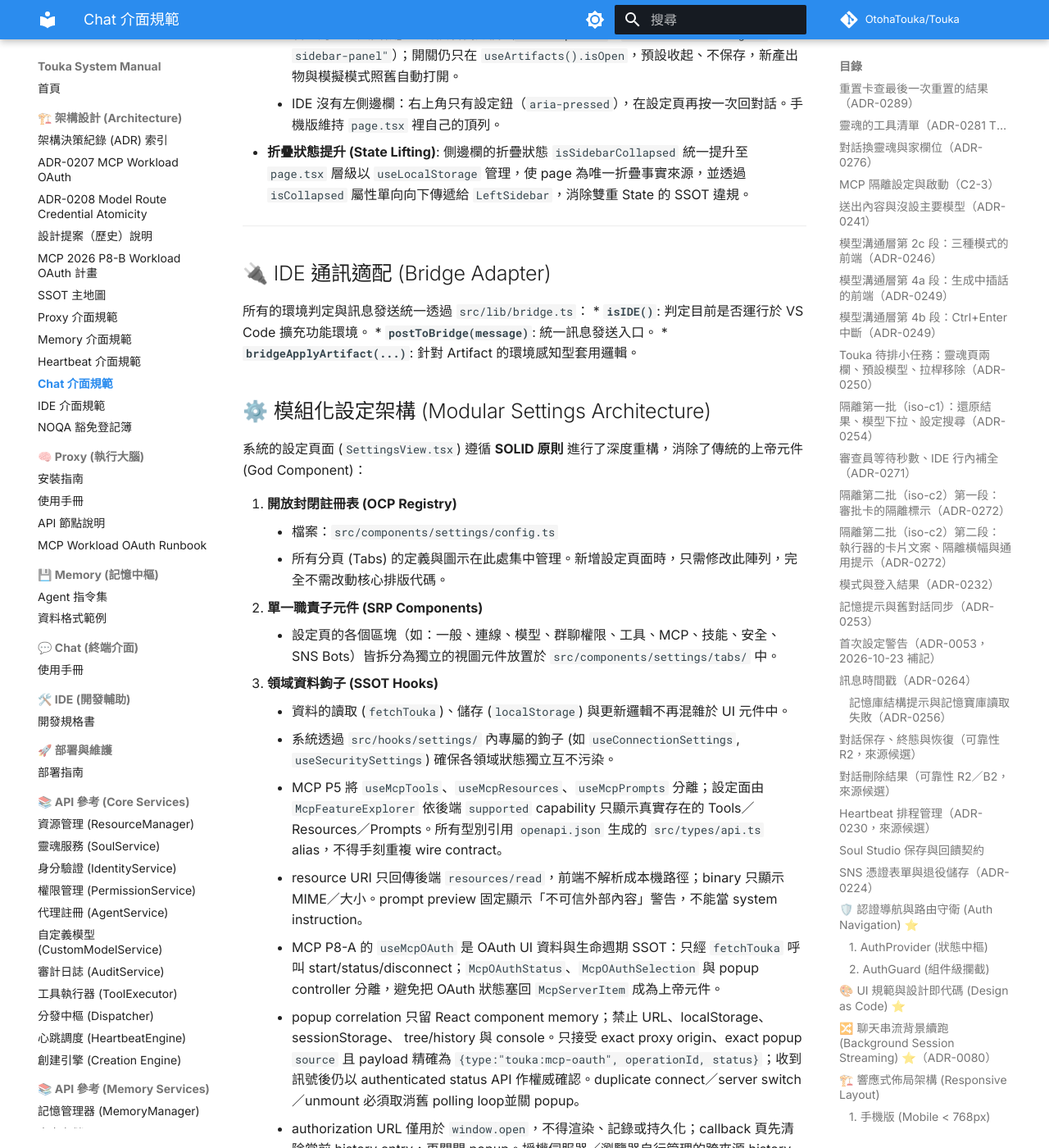
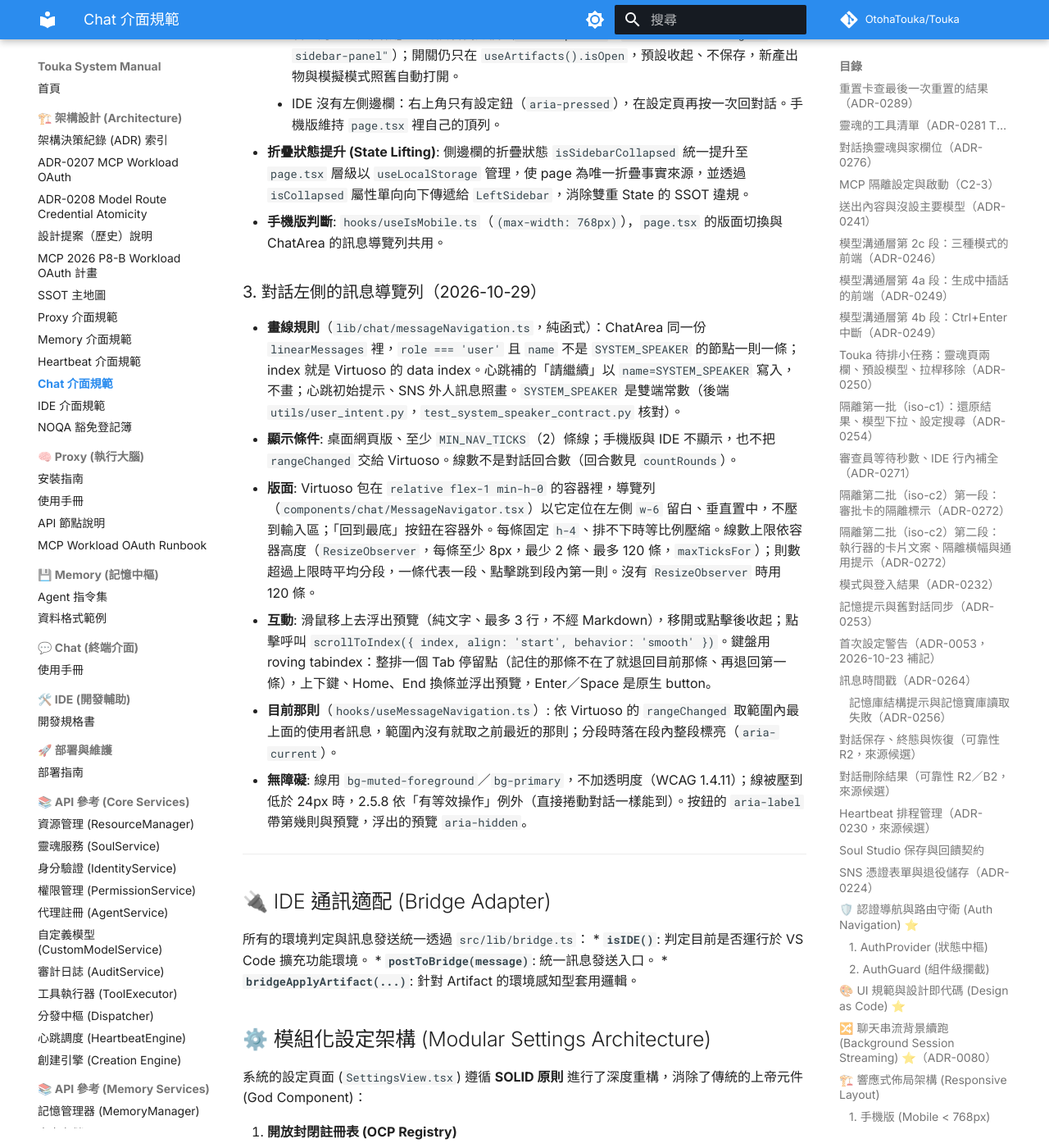
Before and after one commit to OtohaTouka/Touka, an MkDocs documentation site: the page built from docs/architecture/CHAT_INTERFACE.md, in a window 1280 px wide and 1400 px high, scrolled down 16243 px. Shown: the whole window at 82% size. Built offline with MkDocs 1.6.1 and Material for MkDocs 9.7.7, drawn with Linux system fonts in a browser that asks for light colours; comment, search, counter and statistics services are not loaded.

Commit message:
docs: describe the message navigator and the shared system speaker name
Co-Authored-By: Claude Opus 5.5 <noreply@anthropic.com>

```diff
--- a/docs/architecture/CHAT_INTERFACE.md
+++ b/docs/architecture/CHAT_INTERFACE.md
@@ -284,6 +284,15 @@ SNS 設定由單一 `useSnsBotSettings` 實例管理純記憶體表單。只有
     *   右上角「工具面板」鈕切換右側邊欄（`aria-expanded`、`aria-controls="right-sidebar-panel"`）；開關仍只在 `useArtifacts().isOpen`，預設收起、不保存，新產出物與模擬模式照舊自動打開。
     *   IDE 沒有左側邊欄：右上角只有設定鈕（`aria-pressed`），在設定頁再按一次回對話。手機版維持 `page.tsx` 裡自己的頂列。
 *   **折疊狀態提升 (State Lifting)**: 側邊欄的折疊狀態 `isSidebarCollapsed` 統一提升至 `page.tsx` 層級以 `useLocalStorage` 管理，使 page 為唯一折疊事實來源，並透過 `isCollapsed` 屬性單向向下傳遞給 `LeftSidebar`，消除雙重 State 的 SSOT 違規。
+*   **手機版判斷**: `hooks/useIsMobile.ts`（`(max-width: 768px)`），`page.tsx` 的版面切換與 ChatArea 的訊息導覽列共用。
+
+### 3. 對話左側的訊息導覽列（2026-10-29）
+*   **畫線規則**（`lib/chat/messageNavigation.ts`，純函式）：ChatArea 同一份 `linearMessages` 裡，`role === 'user'` 且 `name` 不是 `SYSTEM_SPEAKER` 的節點一則一條；index 就是 Virtuoso 的 data index。心跳補的「請繼續」以 `name=SYSTEM_SPEAKER` 寫入，不畫；心跳初始提示、SNS 外人訊息照畫。`SYSTEM_SPEAKER` 是雙端常數（後端 `utils/user_intent.py`，`test_system_speaker_contract.py` 核對）。
+*   **顯示條件**: 桌面網頁版、至少 `MIN_NAV_TICKS`（2）條線；手機版與 IDE 不顯示，也不把 `rangeChanged` 交給 Virtuoso。線數不是對話回合數（回合數見 `countRounds`）。
+*   **版面**: Virtuoso 包在 `relative flex-1 min-h-0` 的容器裡，導覽列（`components/chat/MessageNavigator.tsx`）以它定位在左側 `w-6` 留白、垂直置中，不壓到輸入區；「回到最底」按鈕在容器外。每條固定 `h-4`、排不下時等比例壓縮。線數上限依容器高度（`ResizeObserver`，每條至少 8px，最少 2 條、最多 120 條，`maxTicksFor`）；則數超過上限時平均分段，一條代表一段、點擊跳到段內第一則。沒有 `ResizeObserver` 時用 120 條。
+*   **互動**: 滑鼠移上去浮出預覽（純文字、最多 3 行，不經 Markdown），移開或點擊後收起；點擊呼叫 `scrollToIndex({ index, align: 'start', behavior: 'smooth' })`。鍵盤用 roving tabindex：整排一個 Tab 停留點（記住的那條不在了就退回目前那條、再退回第一條），上下鍵、Home、End 換條並浮出預覽，Enter／Space 是原生 button。
+*   **目前那則**（`hooks/useMessageNavigation.ts`）: 依 Virtuoso 的 `rangeChanged` 取範圍內最上面的使用者訊息，範圍內沒有就取之前最近的那則；分段時落在段內整段標亮（`aria-current`）。
+*   **無障礙**: 線用 `bg-muted-foreground`／`bg-primary`，不加透明度（WCAG 1.4.11）；線被壓到低於 24px 時，2.5.8 依「有等效操作」例外（直接捲動對話一樣能到）。按鈕的 `aria-label` 帶第幾則與預覽，浮出的預覽 `aria-hidden`。
 
 ---
 
```
Also changed, not shown: HANDOVER.md (+1 -0 lines), docs/CHANGELOG.md (+1 -0 lines), docs/architecture/HEARTBEAT_INTERFACE.md (+1 -0 lines), docs/architecture/SSOT_MASTER_MAP.md (+1 -0 lines), 1 other file.
